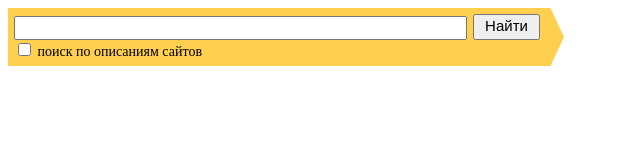
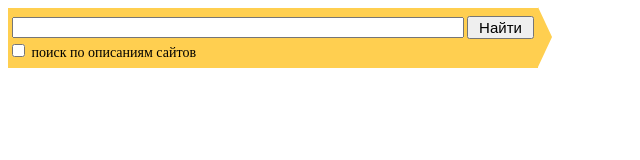
Before and after one commit to OlgaKz/OlgaKz.github.io, a plain HTML site: page markup/home/lessons8/task1.html in a window 1280 px wide. Shown: the whole page, without its empty margins (0-640 px from the left). Drawn offline with Linux system fonts and the light colour scheme.

Commit message:
html 8l-1t is done

```diff
--- a/markup/home/lessons8/task1.html
+++ b/markup/home/lessons8/task1.html
@@ -5,31 +5,35 @@
     <title></title>
 </head>
 <style>
-    .b-search{
-        background:  #ffcf50;
-        border:solid 6px #ffcf50;
+    .b-search {
+        background: #ffcf50;
         width: 530px;
         position: relative;
+        height: 60px;
     }
-    .input_field{
+    .input_field {
         width: 444px;
-        padding-right: 3px;
-        padding-bottom: 4px;
+        position: absolute;
+        bottom: 30px;
+        left: 4px;
+    }
+    button {
+        width: 67px;
+        font-size: 15px;
+        position: absolute;
+        bottom: 29px;
+        right: 4px;
     }
     .setting {
-       font-size: 14px;
-    }
-    button{
-        padding-bottom: 4px;
-        margin-left: 2px;
-        width: 67px;
-        font-size: 15px;
+        font-size: 14px;
+        position: absolute;
+        bottom: 7px;
     }
     .b-search form:after {
         content: '';
         position: absolute;
-        top: -7px;
-        right: -50px;
+        top: -1px;
+        right: -44px;
         border: 30px transparent solid;
         border-left: solid 14px #ffcf50;
     }
@@ -41,8 +45,8 @@
         <input type class="input_field" name="input_field"/>
         <button>Найти</button>
         <div class="setting">
-        <input type ="checkbox" name="word" value="word"/>
-        <label for="word">поиск по описаниям сайтов</label>
+            <input type ="checkbox" name="word" value="word"/>
+            <label for="word">поиск по описаниям сайтов</label>
         </div>
     </form>
 </div>
```
